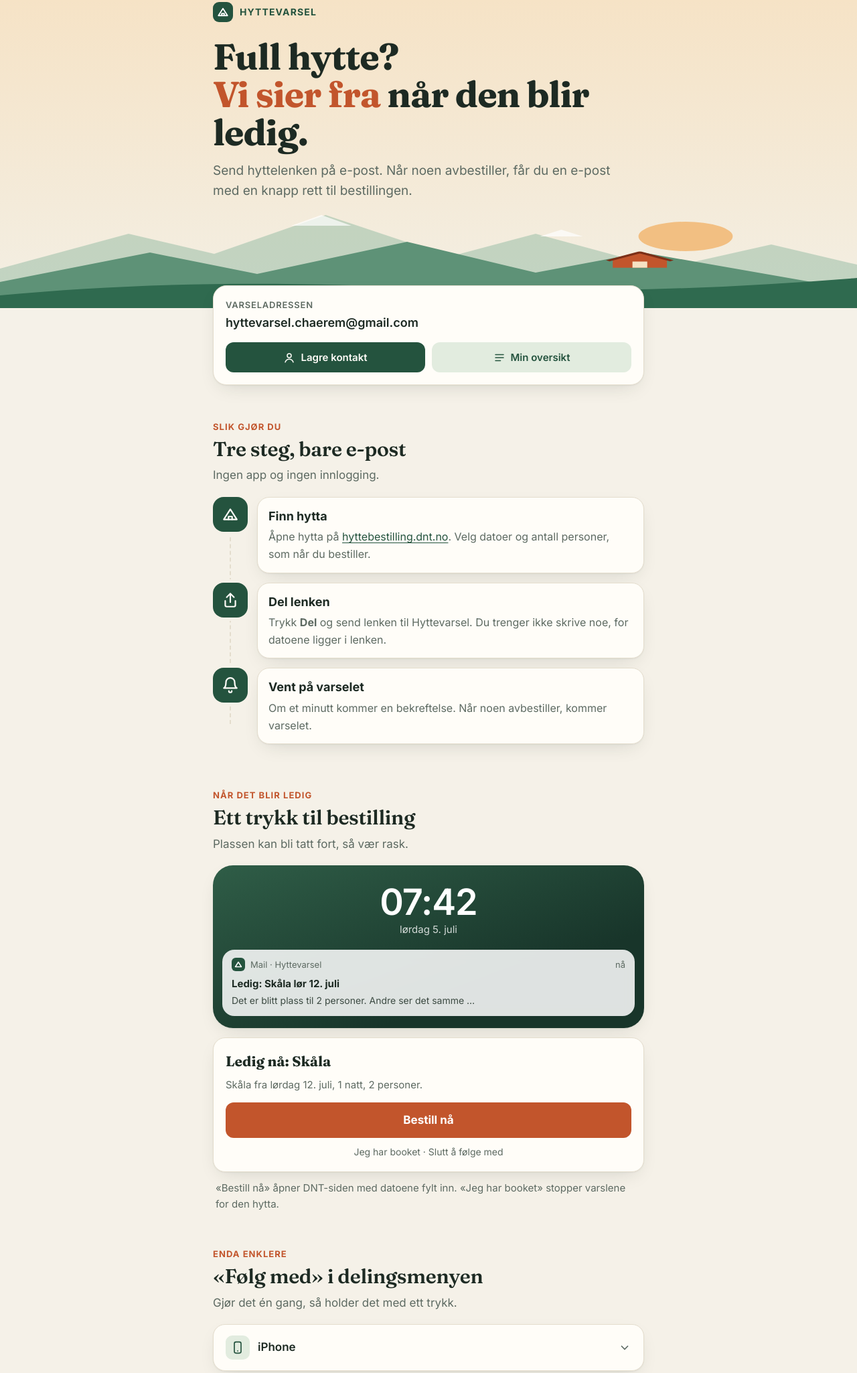
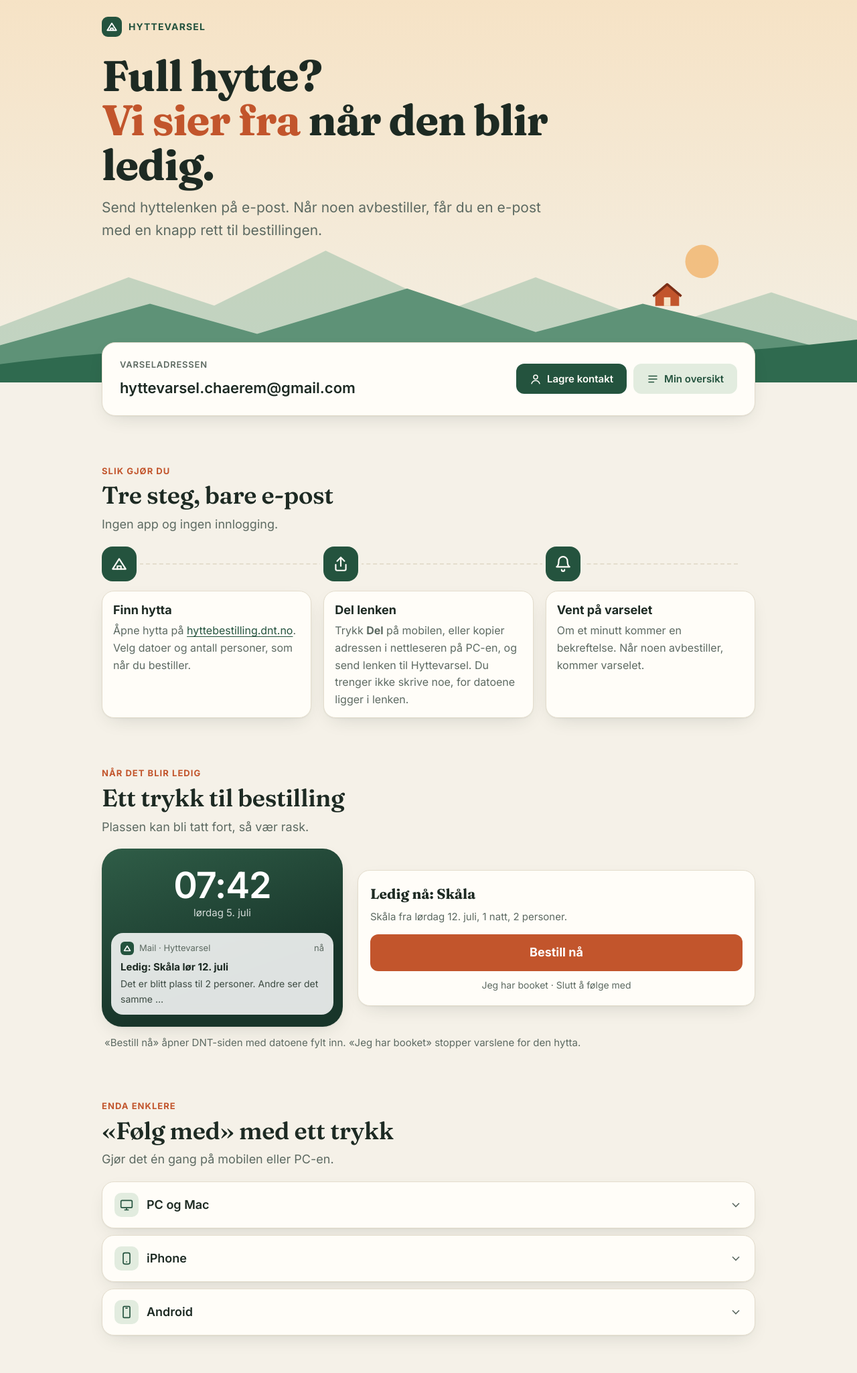
Before and after one commit to CHaerem/hyttevarsel, a plain HTML site: page docs/index.html in a window 1280 px wide. Shown: the part 31-2081 px from the top of the page at 67% size. Drawn offline with Linux system fonts and the light colour scheme.

Commit message:
Oppskriftssiden på PC: bokmerke for «Følg med» og bred layout
Co-Authored-By: Claude Opus 5.5 (1M context) <noreply@anthropic.com>

```diff
--- a/docs/index.html
+++ b/docs/index.html
@@ -43,6 +43,7 @@
   h1 em { font-style: normal; color: var(--rust); }
   .lead { font-size: 19px; color: var(--muted); margin: 0; max-width: 32em; }
   .landscape { position: absolute; left: 0; right: 0; bottom: -1px; width: 100%; height: 170px; display: block; }
+  .deco { position: absolute; right: 8%; bottom: 62px; width: 120px; height: 90px; }
 
   /* Adressekortet */
   .addr { background: var(--card); border: 1px solid var(--line); border-radius: 20px; padding: 18px;
@@ -111,6 +112,35 @@
   .ex code { display: inline-block; background: var(--code); border-radius: 8px; padding: 3px 9px; font: 600 15px var(--sans); color: var(--text); }
   .ex p { margin: 8px 0 0; color: var(--muted); font-size: 15px; }
   .ex.wide { grid-column: 1 / -1; }
+  .bm { display: grid; gap: 8px; margin: 12px 0 4px; }
+  .bm .btn { cursor: grab; }
+
+  /* Bred skjerm: mer luft, steg og eksempler side om side */
+  @media (min-width: 960px) {
+    body { font-size: 18px; }
+    .wrap { max-width: 1040px; padding: 0 32px; }
+    .hero .wrap { padding-top: 56px; padding-bottom: 210px; }
+    h1 { font-size: 64px; max-width: 12em; }
+    .lead { font-size: 21px; }
+    .landscape { height: 240px; }
+    .deco { right: 14%; bottom: 96px; width: 150px; height: 112px; }
+    .addr { display: grid; grid-template-columns: 1fr auto; align-items: center; gap: 8px 24px; padding: 22px 26px; margin-top: -60px; }
+    .addr small { grid-column: 1; }
+    .addr .email { grid-column: 1; margin: 0; font-size: 22px; }
+    .addr .btns { grid-column: 2; grid-row: 1 / span 2; grid-template-columns: auto auto; }
+    .addr .btn { padding: 13px 20px; }
+    section { padding-top: 72px; }
+    h2 { font-size: 36px; }
+    .steps { display: grid; grid-template-columns: repeat(3, 1fr); gap: 18px; }
+    .steps::before { left: 26px; right: 26px; top: 25px; bottom: auto; border-left: 0; border-top: 2px dashed var(--line); }
+    .steps li { display: flex; flex-direction: column; gap: 14px; margin: 0; }
+    .steps .txt { flex: 1; }
+    .alert-demo { display: grid; grid-template-columns: 360px 1fr; gap: 22px; align-items: center; }
+    .alert-demo .email-card { margin-top: 0; }
+    .grid { grid-template-columns: repeat(3, 1fr); }
+    .bm { grid-template-columns: repeat(3, auto); justify-content: start; }
+    details .in { padding-right: 26px; }
+  }
 
   .replies { background: var(--card); border: 1px solid var(--line); border-radius: 18px; box-shadow: var(--shadow); overflow: hidden; }
   .replies div { display: grid; grid-template-columns: 110px 1fr; gap: 12px; padding: 14px 16px; border-top: 1px solid var(--line); align-items: baseline; }
@@ -132,12 +162,13 @@
     <p class="lead">Send hyttelenken på e-post. Når noen avbestiller, får du en e-post med en knapp rett til bestillingen.</p>
   </div>
   <svg class="landscape" viewBox="0 0 400 170" preserveAspectRatio="none" aria-hidden="true">
-    <circle cx="320" cy="62" r="22" fill="#f2b872" opacity=".85"/>
     <path d="M0 110 60 58l40 30 52-58 58 62 40-34 60 52 50-36 40 30V170H0z" fill="#9cbfa8" opacity=".55"/>
-    <path d="M150 30l-14 16h28z M262 52l-10 10h20z" fill="#fff" opacity=".7"/>
     <path d="M0 130 70 86l50 32 70-48 60 46 50-30 100 56V170H0z" fill="#5e9277"/>
     <path d="M0 150c60-18 120-22 190-12s140 4 210-14V170H0z" fill="#2f6a4f"/>
-    <g transform="translate(286 88) scale(1.15)">
+  </svg>
+  <svg class="deco" viewBox="0 0 120 90" aria-hidden="true">
+    <circle cx="78" cy="22" r="20" fill="#f2b872" opacity=".85"/>
+    <g transform="translate(22 52) scale(1.3)">
       <path d="M0 18V8l11-9 11 9v10z" fill="#c2552c"/>
       <path d="M-2 9 11-2l13 11" fill="none" stroke="#7c2f17" stroke-width="2.2" stroke-linejoin="round"/>
       <rect x="8" y="10" width="6" height="8" fill="#f6e2c4"/>
@@ -163,7 +194,7 @@
       <li><span class="dot"><svg viewBox="0 0 24 24" fill="none" stroke="currentColor" stroke-width="2" stroke-linecap="round" stroke-linejoin="round"><path d="M3 19 12 5l9 14z"/><path d="M9.5 19v-4h5v4"/></svg></span>
         <div class="txt"><h3>Finn hytta</h3><p>Åpne hytta på <a href="https://hyttebestilling.dnt.no">hyttebestilling.dnt.no</a>. Velg datoer og antall personer, som når du bestiller.</p></div></li>
       <li><span class="dot"><svg viewBox="0 0 24 24" fill="none" stroke="currentColor" stroke-width="2" stroke-linecap="round" stroke-linejoin="round"><path d="M12 15V3M7 8l5-5 5 5"/><path d="M5 13v6a2 2 0 0 0 2 2h10a2 2 0 0 0 2-2v-6"/></svg></span>
-        <div class="txt"><h3>Del lenken</h3><p>Trykk <b>Del</b> og send lenken til Hyttevarsel. Du trenger ikke skrive noe, for datoene ligger i lenken.</p></div></li>
+        <div class="txt"><h3>Del lenken</h3><p>Trykk <b>Del</b> på mobilen, eller kopier adressen i nettleseren på PC-en, og send lenken til Hyttevarsel. Du trenger ikke skrive noe, for datoene ligger i lenken.</p></div></li>
       <li><span class="dot"><svg viewBox="0 0 24 24" fill="none" stroke="currentColor" stroke-width="2" stroke-linecap="round" stroke-linejoin="round"><path d="M6 8a6 6 0 0 1 12 0c0 7 3 8 3 8H3s3-1 3-8"/><path d="M10 20a2 2 0 0 0 4 0"/></svg></span>
         <div class="txt"><h3>Vent på varselet</h3><p>Om et minutt kommer en bekreftelse. Når noen avbestiller, kommer varselet.</p></div></li>
     </ol>
@@ -173,6 +204,7 @@
     <p class="eyebrow">Når det blir ledig</p>
     <h2>Ett trykk til bestilling</h2>
     <p class="sub">Plassen kan bli tatt fort, så vær rask.</p>
+    <div class="alert-demo">
     <div class="phone" aria-label="Eksempel på varsel">
       <div class="time">07:42</div>
       <div class="date">lørdag 5. juli</div>
@@ -188,13 +220,27 @@
       <span class="book">Bestill nå</span>
       <div class="links">Jeg har booket · Slutt å følge med</div>
     </div>
+    </div>
     <p class="hint">«Bestill nå» åpner DNT-siden med datoene fylt inn. «Jeg har booket» stopper varslene for den hytta.</p>
   </section>
 
   <section>
     <p class="eyebrow">Enda enklere</p>
-    <h2>«Følg med» i delingsmenyen</h2>
-    <p class="sub">Gjør det én gang, så holder det med ett trykk.</p>
+    <h2>«Følg med» med ett trykk</h2>
+    <p class="sub">Gjør det én gang på mobilen eller PC-en.</p>
+    <details>
+      <summary><span class="ico"><svg viewBox="0 0 24 24" fill="none" stroke="currentColor" stroke-width="2"><rect x="2" y="4" width="20" height="13" rx="2"/><path d="M8 21h8M12 17v4"/></svg></span>PC og Mac<svg class="chev" viewBox="0 0 24 24" fill="none" stroke="currentColor" stroke-width="2"><path d="m6 9 6 6 6-6"/></svg></summary>
+      <div class="in">
+        <p style="margin-top:0">Dra knappen for e-posten du bruker opp i <b>bokmerkelinja</b> (vis den med Ctrl+Shift+B, eller ⌘+Shift+B på Mac):</p>
+        <div class="bm">
+          <a class="btn primary" href="javascript:void(window.open('https://outlook.live.com/mail/0/deeplink/compose?to=hyttevarsel.chaerem@gmail.com&amp;subject='+encodeURIComponent('Følg med')+'&amp;body='+encodeURIComponent(location.href)))" onclick="return false" draggable="true">Følg med (Hotmail/Outlook)</a>
+          <a class="btn soft" href="javascript:void(window.open('https://mail.google.com/mail/?view=cm&amp;to=hyttevarsel.chaerem@gmail.com&amp;su='+encodeURIComponent('Følg med')+'&amp;body='+encodeURIComponent(location.href)))" onclick="return false" draggable="true">Følg med (Gmail)</a>
+          <a class="btn soft" href="javascript:void(location.href='mailto:hyttevarsel.chaerem@gmail.com?subject='+encodeURIComponent('Følg med')+'&amp;body='+encodeURIComponent(location.href))" onclick="return false" draggable="true">Følg med (e-postprogram)</a>
+        </div>
+        <p>På hyttesiden hos DNT klikker du bokmerket. Da åpnes en ferdig e-post til Hyttevarsel med lenken i, og du trykker bare <b>Send</b>.</p>
+        <p>Uten bokmerke: kopier adressen fra adresselinja og lim den inn i en e-post til Hyttevarsel.</p>
+      </div>
+    </details>
     <details>
       <summary><span class="ico"><svg viewBox="0 0 24 24" fill="none" stroke="currentColor" stroke-width="2"><rect x="6" y="2" width="12" height="20" rx="3"/><path d="M11 18h2"/></svg></span>iPhone<svg class="chev" viewBox="0 0 24 24" fill="none" stroke="currentColor" stroke-width="2"><path d="m6 9 6 6 6-6"/></svg></summary>
       <div class="in">
```
